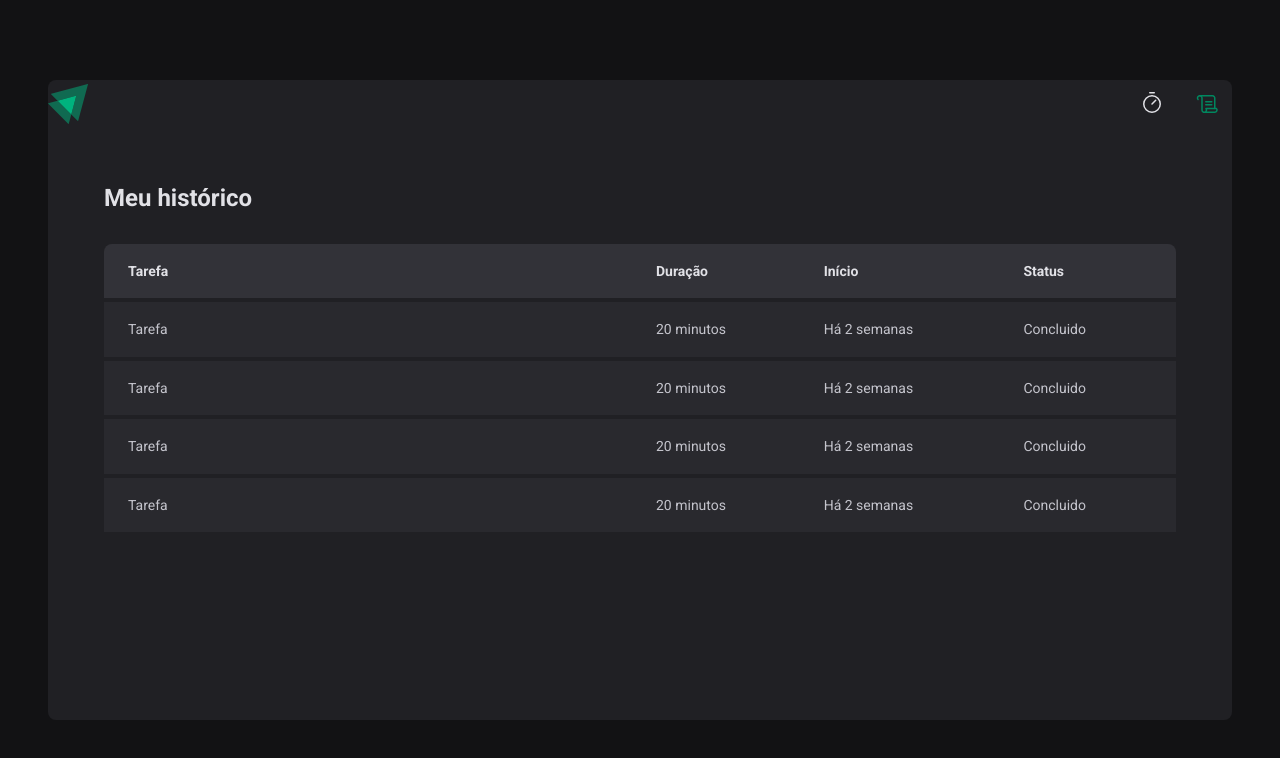
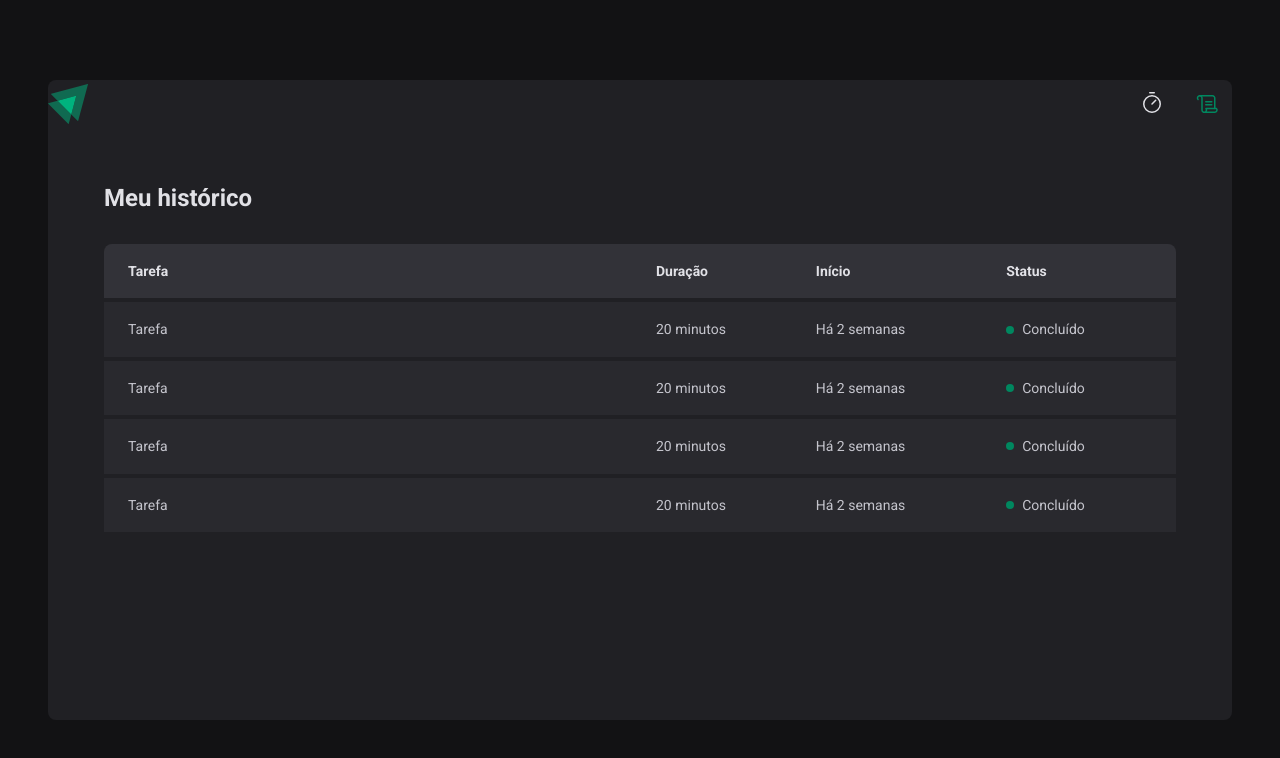
Before and after one commit to Michael-Andryeer/Pomodoro, a React (Vite) app in the folder pomodoro/: page /history in a window 1280 px wide. Shown: the top 758 px of the page. Built offline with nearby package versions, Linux system fonts and the light colour scheme.

Commit message:
Componente Status

```diff
--- a/pomodoro/src/pages/History/index.tsx
+++ b/pomodoro/src/pages/History/index.tsx
@@ -1,5 +1,4 @@
-import { HistoryContainer, HistoryList } from "./styles";
-
+import { HistoryContainer, HistoryList, Status } from "./styles";
 
 export function History() {
   return (
@@ -21,25 +20,33 @@ export function History() {
               <td>Tarefa</td>
               <td>20 minutos</td>
               <td>Há 2 semanas</td>
-              <td>Concluido</td>
+              <td>
+                <Status statusColor='green'>Concluído</Status>
+              </td>
             </tr>
             <tr>
               <td>Tarefa</td>
               <td>20 minutos</td>
               <td>Há 2 semanas</td>
-              <td>Concluido</td>
+              <td>
+                <Status statusColor='green'>Concluído</Status>
+              </td>
             </tr>
             <tr>
               <td>Tarefa</td>
               <td>20 minutos</td>
               <td>Há 2 semanas</td>
-              <td>Concluido</td>
+              <td>
+                <Status statusColor='green'>Concluído</Status>
+              </td>
             </tr>
             <tr>
               <td>Tarefa</td>
               <td>20 minutos</td>
               <td>Há 2 semanas</td>
-              <td>Concluido</td>
+              <td>
+                <Status statusColor='green'>Concluído</Status>
+              </td>
             </tr>
           </tbody>
         </table>
--- a/pomodoro/src/pages/History/styles.ts
+++ b/pomodoro/src/pages/History/styles.ts
@@ -60,3 +60,27 @@ export const HistoryList = styled.div`
     }
   }
 `
+
+const STATUS_COLORS = {
+  yellow: 'yellow-500',
+  green: 'green-500',
+  red: 'red-500',
+} as const
+
+interface StatusProps{
+  statusColor: keyof typeof STATUS_COLORS
+}
+
+export const Status = styled.span<StatusProps>`
+  display: flex;
+  align-items: center;
+  gap: 0.5rem;
+
+  &::before {
+    content: '';
+    width: 0.5rem;
+    height: 0.5rem;
+    border-radius: 9999px;
+    background: ${(props) => props.theme[STATUS_COLORS[props.statusColor]]};
+  }
+`
```
